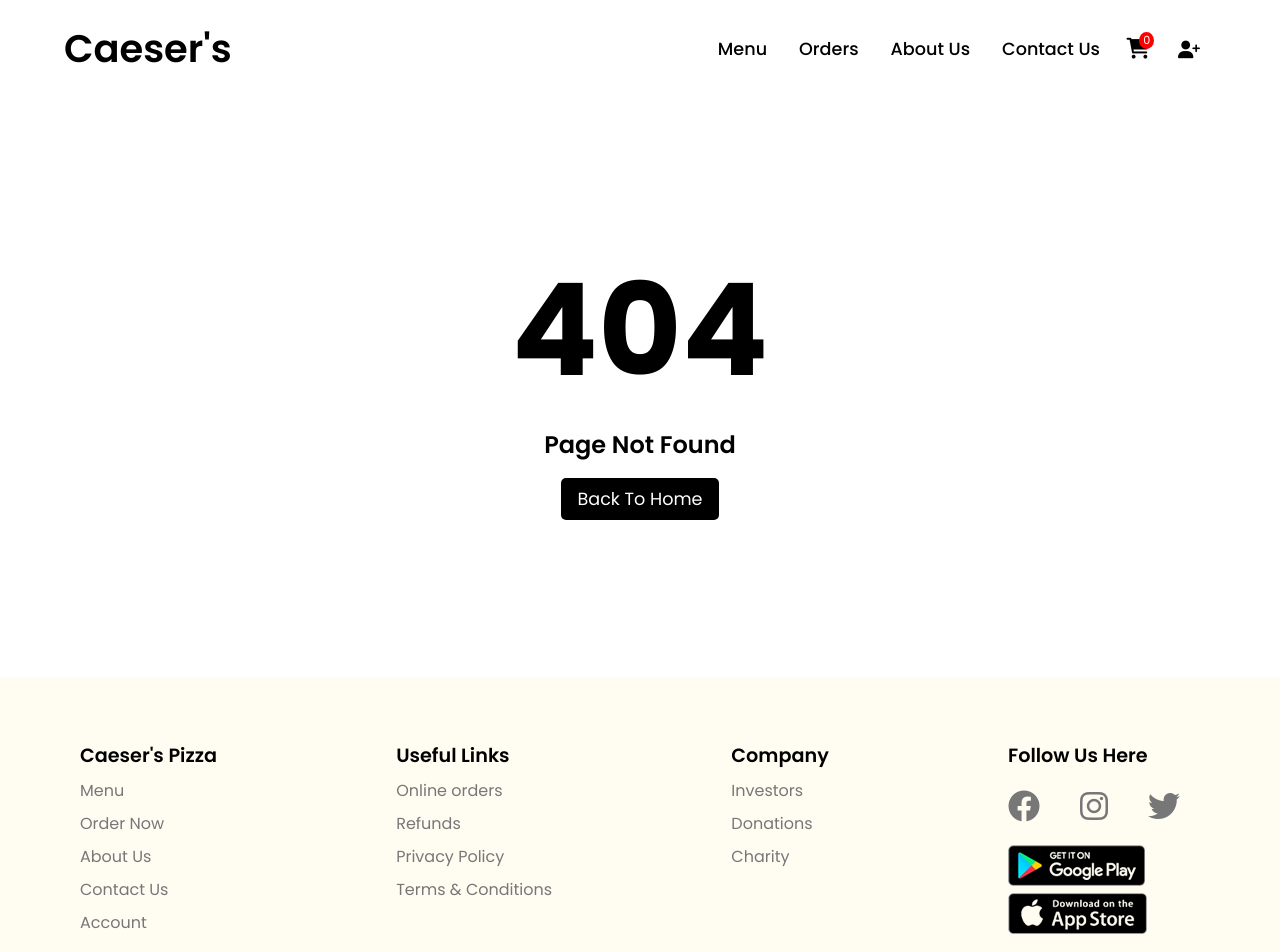
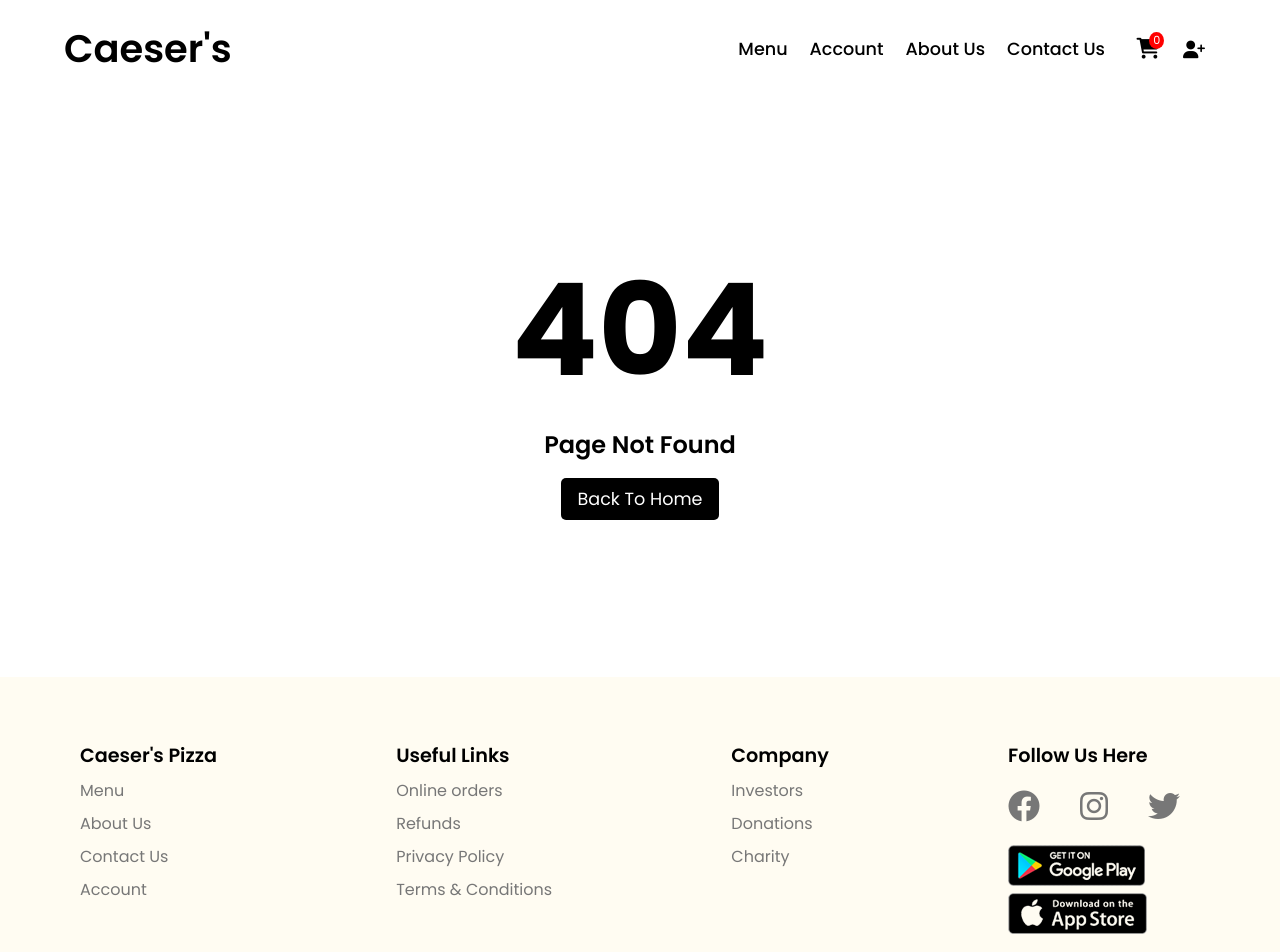
Before and after one commit to Abir-xyz/caeser-s-pizza-store-react, a React (Vite) app: page /acc in a window 1280 px wide. Shown: the top 952 px of the page. Built offline with nearby package versions, Linux system fonts and the light colour scheme.

Commit message:
removed some link

```diff
--- a/src/App.jsx
+++ b/src/App.jsx
@@ -7,7 +7,7 @@
   About,
   Contact,
   Error,
-  CartPage,
+  Orders,
 } from './Pages/index';
 
 const App = () => {
@@ -20,7 +20,7 @@
           <Route path='about' element={<About />} />
           <Route path='contact' element={<Contact />} />
           <Route path='account' element={<Acc />} />
-          <Route path='cart' element={<CartPage />} />
+          <Route path='orders' element={<Orders />} />
           <Route path='*' element={<Error />} />
         </Routes>
       </BrowserRouter>
--- a/src/Components/Footer.jsx
+++ b/src/Components/Footer.jsx
@@ -13,11 +13,6 @@
             <li className='footer-li'>
               <Link to='/menu' className='footer-link'>
                 Menu
-              </Link>
-            </li>
-            <li className='footer-li'>
-              <Link to='/account' className='footer-link'>
-                Order Now
               </Link>
             </li>
             <li className='footer-li'>
--- a/src/Components/SubNav.jsx
+++ b/src/Components/SubNav.jsx
@@ -105,8 +105,8 @@
                 <Link to='/menu' className='subNav-link'>
                   Menu
                 </Link>
-                <Link to='/orders' className='subNav-link'>
-                  Orders
+                <Link to='/account' className='subNav-link'>
+                  Account
                 </Link>
                 <Link to='/about' className='subNav-link'>
                   About Us
--- a/src/Css/subNav.css
+++ b/src/Css/subNav.css
@@ -33,7 +33,7 @@
 }
 
 .subNav-link {
-  margin: 0 16px;
+  margin: 0 11px;
   color: #000;
   font-size: 1.1rem;
   font-weight: 500;
@@ -92,7 +92,7 @@
 
 /* responsive */
 
-@media screen and (max-width: 800px) {
+@media screen and (max-width: 900px) {
   .subNav-enter {
     display: block !important;
   }
@@ -107,7 +107,7 @@
     align-items: first baseline;
   }
   .subNav-link {
-    margin: 8px 0;
+    margin: 3px 0;
   }
   .subNav-links {
     height: 0 !important;
@@ -116,7 +116,7 @@
     margin-right: 0 !important;
   }
   .show-links {
-    height: 220px !important;
+    height: 200px !important;
     overflow: none !important;
   }
   .show-toggle {
--- a/src/Pages/AccPage.jsx
+++ b/src/Pages/AccPage.jsx
@@ -9,7 +9,7 @@
 const AccPage = () => {
   return (
     <>
-      <main className='acc-container'>
+      <section className='acc-container'>
         <SubNav />
         <Location
           title={'Account'}
@@ -22,7 +22,7 @@
           <div className='auth-div-center'></div>
         </div>
         <Footer />
-      </main>
+      </section>
     </>
   );
 };
--- a/src/Pages/CartPage.jsx
+++ /dev/null
@@ -1,4 +0,0 @@
-const CartPage = () => {
-  return <div>CartPage</div>;
-};
-export default CartPage;
--- a/src/Pages/CategoryPage.jsx
+++ b/src/Pages/CategoryPage.jsx
@@ -1,4 +1,26 @@
+import Navbar from '../Components/SubNav';
+import Cart from '../Components/Cart';
+import Footer from '../Components/Footer';
+import Location from '../Components/Location';
+
 const CategoryPage = () => {
-  return <div>CategoryPage</div>;
+  return (
+    <section className='menu-container'>
+      <div className='menu-nav'>
+        <Navbar />
+      </div>
+      <div className='menu-location'>
+        <Location
+          title={'Menu'}
+          desc={'We got everything that your heart desires!'}
+        />
+      </div>
+      <div className='menu-contents'></div>
+      <div className='menu-footer'>
+        <Footer />
+      </div>
+      <Cart />
+    </section>
+  );
 };
 export default CategoryPage;
--- /dev/null
+++ b/src/Pages/Orders.jsx
@@ -0,0 +1,4 @@
+const Orders = () => {
+  return <div>Orders</div>;
+};
+export default Orders;
--- a/src/Pages/index.jsx
+++ b/src/Pages/index.jsx
@@ -4,6 +4,6 @@
 import About from './AboutPage';
 import Acc from './AccPage';
 import Contact from './Contact';
-import CartPage from './CartPage';
+import Orders from './Orders';
 
-export { Home, Category, About, Acc, Contact, Error, CartPage };
+export { Home, Category, About, Acc, Contact, Error, Orders };
```
